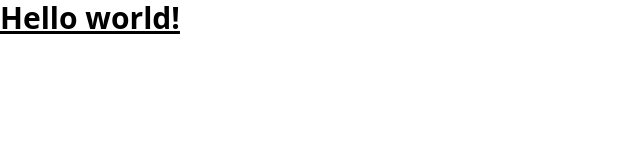
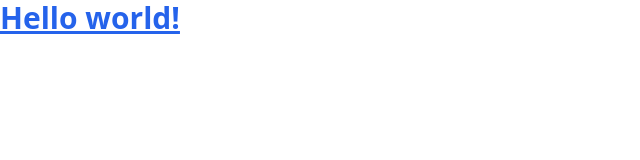
Before and after one commit to bone04/shopeesm, a plain HTML site: page index.html in a window 1280 px wide. Shown: the whole page, without its empty margins (0-640 px from the left). Drawn offline with nearby package versions, Linux system fonts and the light colour scheme.

Commit message:
Update index.html

```diff
--- a/index.html
+++ b/index.html
@@ -17,7 +17,7 @@
   </script>
 </head>
 <body>
-  <h1 class="text-3xl font-bold underline text-blue">
+  <h1 class="text-3xl font-bold underline text-blue-600">
     Hello world!
   </h1>
 </body>
```
